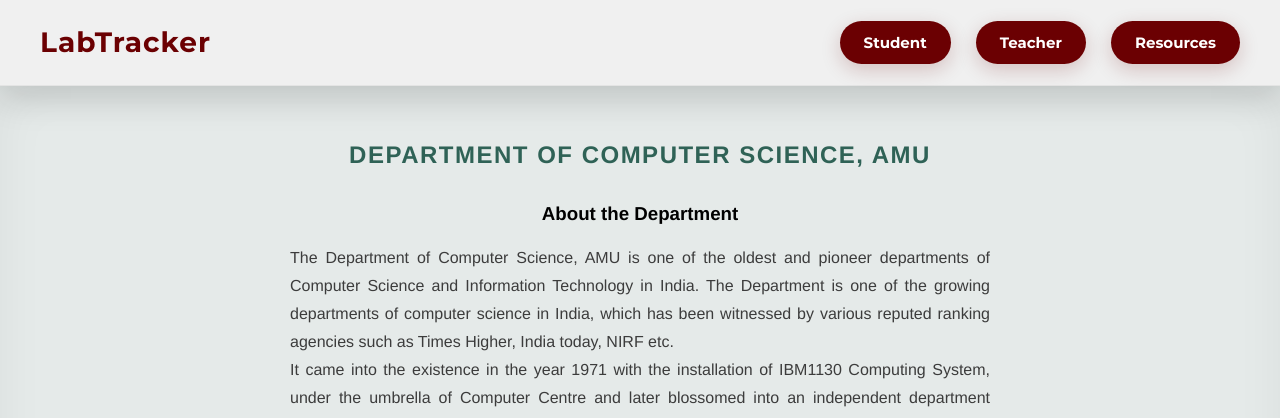
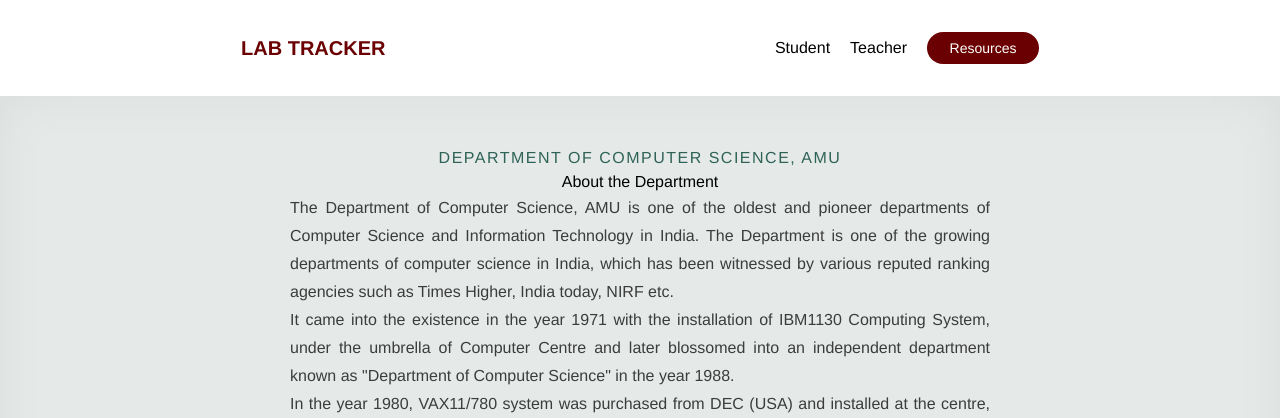
Before and after one commit to azmisaud/LabTracker, a Django app: page / in a window 1280 px wide. Shown: the top 418 px of the page. Run offline with Django 5.2, Linux system fonts and the light colour scheme.

Commit message:
feat: new nav UI

```diff
--- a/templates/homepage.html
+++ b/templates/homepage.html
@@ -5,34 +5,77 @@
     <meta charset="UTF-8">
     <meta name="viewport" content="width=device-width, initial-scale=1.0">
     <title>Lab Tracker - Department of Computer Science, AMU</title>
+
     <link href="https://fonts.googleapis.com/css2?family=Montserrat:wght@700&display=swap" rel="stylesheet">
     <link rel="stylesheet" href="{% static 'css/homepage.css' %}">
+    <link rel="stylesheet" href="{% static 'css/friends.css' %}">
+    <link rel="stylesheet" href="{% static 'css/custom.css' %}">
+
 </head>
 <body>
     <header>
-        <div class="header-content">
-            <h1 class="logo">LabTracker</h1>
-            <nav class="navbar">
-                <ul>
-                    <li class="dropdown">
-                        <a href="#" class="dropbtn">Student</a>
-                        <div class="dropdown-content">
-                            <a href="{% url 'student_signup' %}">Sign Up</a>
-                            <a href="{% url 'student_login' %}">Login</a>
+            <div class="bg-slate-900 py-5 text-white sm:py-8">
+                <nav class="container flex items-center justify-between">
+                    <div class="text-red font-bold text-xl">
+                        <button>
+                            <span>LAB TRACKER</span>
+                        </button>
+                    </div>
+
+                    <div class="flex items-center gap-5">
+                        <!-- Student Dropdown -->
+                        <div class="relative flex items-center">
+                            <button class="dropdown-button text-gray-400 hover:text-white" aria-label="Open Student Dropdown">
+                                <span>Student</span>
+                            </button>
+                            <div class="dropdown-menu pointer-events-none invisible absolute left-0 top-full z-[999] mt-2 w-48 min-w-[100px] rounded-md bg-slate-800 py-2 opacity-0 shadow-xl transition-all duration-100">
+                                <div class="space-y-1">
+                                    <a href="{% url 'student_signup' %}"
+                                       class="block px-4 py-2 rounded-md text-white transition-colors bg-slate-800 mx-2"
+                                       onmouseover="this.style.backgroundColor='#063'; this.style.color='white';"
+                                       onmouseout="this.style.backgroundColor=''; this.style.color='gray';">
+                                        Sign Up
+                                    </a>
+                                    <a href="{% url 'student_login' %}"
+                                       class="block px-4 py-2 rounded-md text-white transition-colors bg-slate-800 mx-2"
+                                       onmouseover="this.style.backgroundColor='#063'; this.style.color='white';"
+                                       onmouseout="this.style.backgroundColor=''; this.style.color='gray';">
+                                        Login
+                                    </a>
+                                </div>
+                            </div>
                         </div>
-                    </li>
-                    <li class="dropdown">
-                        <a href="#" class="dropbtn">Teacher</a>
-                        <div class="dropdown-content">
-                            <a href="{% url 'teacher_login' %}">Login</a>
+
+                        <!-- Teacher Dropdown -->
+                        <div class="relative flex items-center">
+                            <button class="dropdown-button text-gray-400 hover:text-white" aria-label="Open Teacher Dropdown">
+                                <span>Teacher</span>
+                            </button>
+                            <div class="dropdown-menu pointer-events-none invisible absolute left-0 top-full z-[999] mt-2 w-48 min-w-[100px] rounded-md bg-slate-800 py-2 opacity-0 shadow-xl transition-all duration-100">
+                                <div class="space-y-1">
+                                    <a href="{% url 'teacher_login' %}"
+                                       class="block px-4 py-2 rounded-md text-white transition-colors bg-slate-800 mx-2"
+                                       onmouseover="this.style.backgroundColor='#063'; this.style.color='white';"
+                                       onmouseout="this.style.backgroundColor=''; this.style.color='gray';">
+                                        Login
+                                    </a>
+                                </div>
+                            </div>
                         </div>
-                    </li>
-                    <li class="dropdown">
-                        <a href="https://www.amu.ac.in/department/computer-science">Resources</a>
-                    </li>
-                </ul>
-            </nav>
-        </div>
+
+                        <!-- Resources Link -->
+                        <ul class="hidden sm:flex items-center justify-end gap-5">
+                            <li>
+                                <a href="https://www.amu.ac.in/department/computer-science"
+                                   class="flex h-8 w-28 items-center justify-center rounded-full px-4 py-2 text-sm font-medium text-white"
+                                   style="background-color: rgb(107, 0, 2);">
+                                   Resources
+                                </a>
+                            </li>
+                        </ul>
+                    </div>
+                </nav>
+            </div>
     </header>
     <div class="overlay">
         <div class="background-logo">
@@ -52,4 +95,30 @@
         </section>
     </div>
 </body>
+<script>
+
+    const dropdownButtons = document.querySelectorAll('.dropdown-button');
+
+    dropdownButtons.forEach(button => {
+        button.addEventListener('click', function () {
+            const menu = this.nextElementSibling;
+
+            document.querySelectorAll('.dropdown-menu').forEach(m => {
+                if (m !== menu) {
+                    m.classList.add('invisible', 'pointer-events-none', 'opacity-0');
+                }
+            });
+            menu.classList.toggle('invisible');
+            menu.classList.toggle('pointer-events-none');
+            menu.classList.toggle('opacity-0');
+        });
+    });
+    window.addEventListener('click', (e) => {
+        if (!e.target.closest('.dropdown-button')) {
+            document.querySelectorAll('.dropdown-menu').forEach(menu => {
+                menu.classList.add('invisible', 'pointer-events-none', 'opacity-0');
+            });
+        }
+    });
+</script>
 </html>
```
